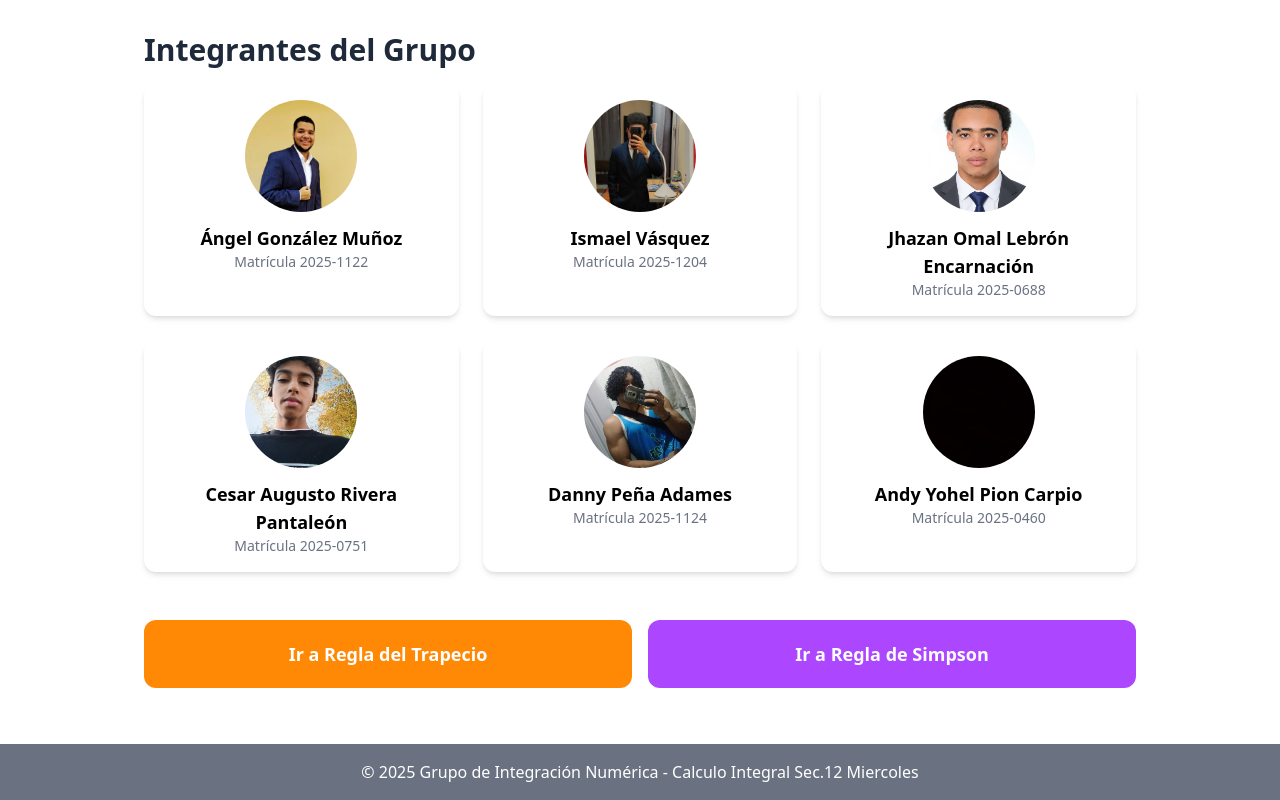
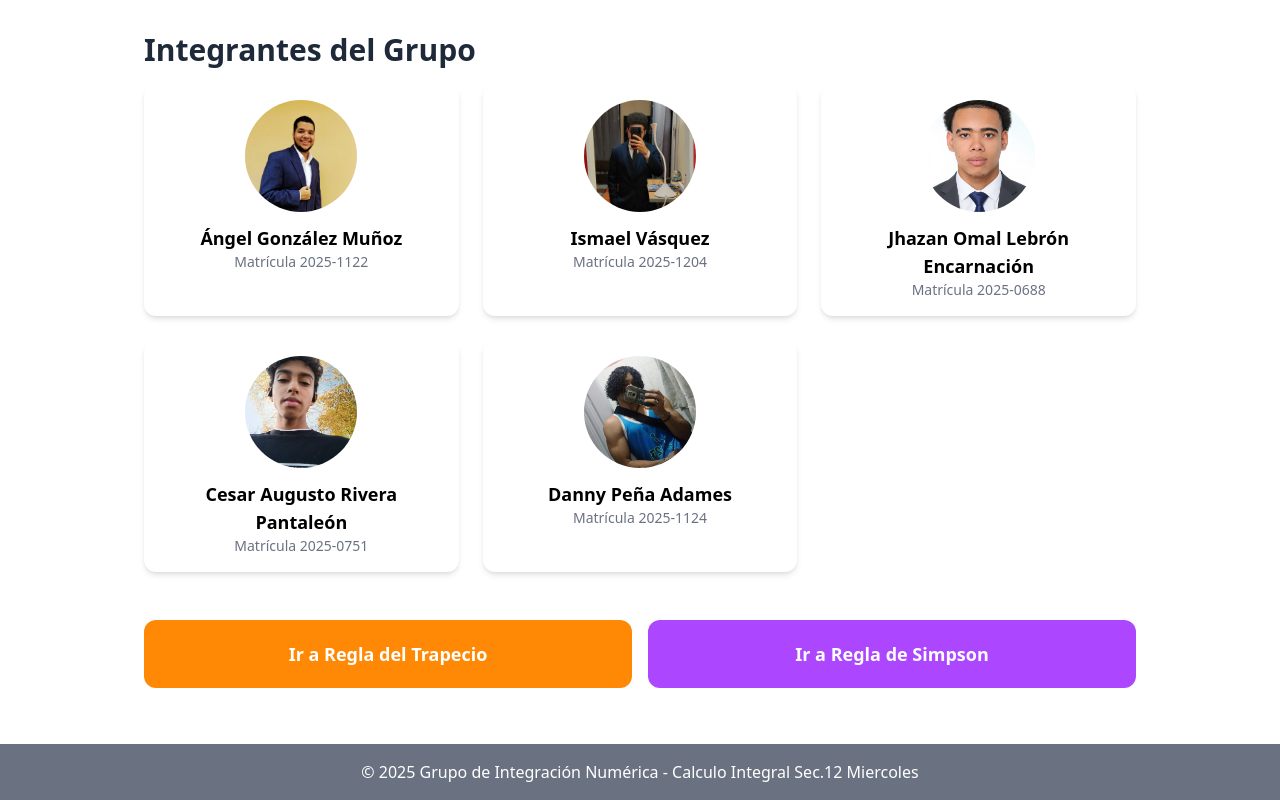
Before and after one commit to xNeuNoRo/integracion-numerica, a React (Vite) app: page / in a window 1280 px wide. Shown: the part 709-1509 px from the top of the page. Built offline with nearby package versions, Linux system fonts and the light colour scheme.

Commit message:
feat: Remove member card for Andy Yohel Pion Carpio from HomeView

```diff
--- a/src/views/HomeView.tsx
+++ b/src/views/HomeView.tsx
@@ -52,7 +52,6 @@ export default function HomeView() {
           <MemberCard fullname="Jhazan Omal Lebrón Encarnación" matricula="2025-0688" photoUrl="/integrantes/omal.jpeg" />
           <MemberCard fullname="Cesar Augusto Rivera Pantaleón" matricula="2025-0751" photoUrl="/integrantes/cesar.jpeg" />
           <MemberCard fullname="Danny Peña Adames" matricula="2025-1124" photoUrl="/integrantes/danny.jpeg" />
-          <MemberCard fullname="Andy Yohel Pion Carpio" matricula="2025-0460" photoUrl="/integrantes/default-member-img.webp" />
         </div>
       </section>
 
```
